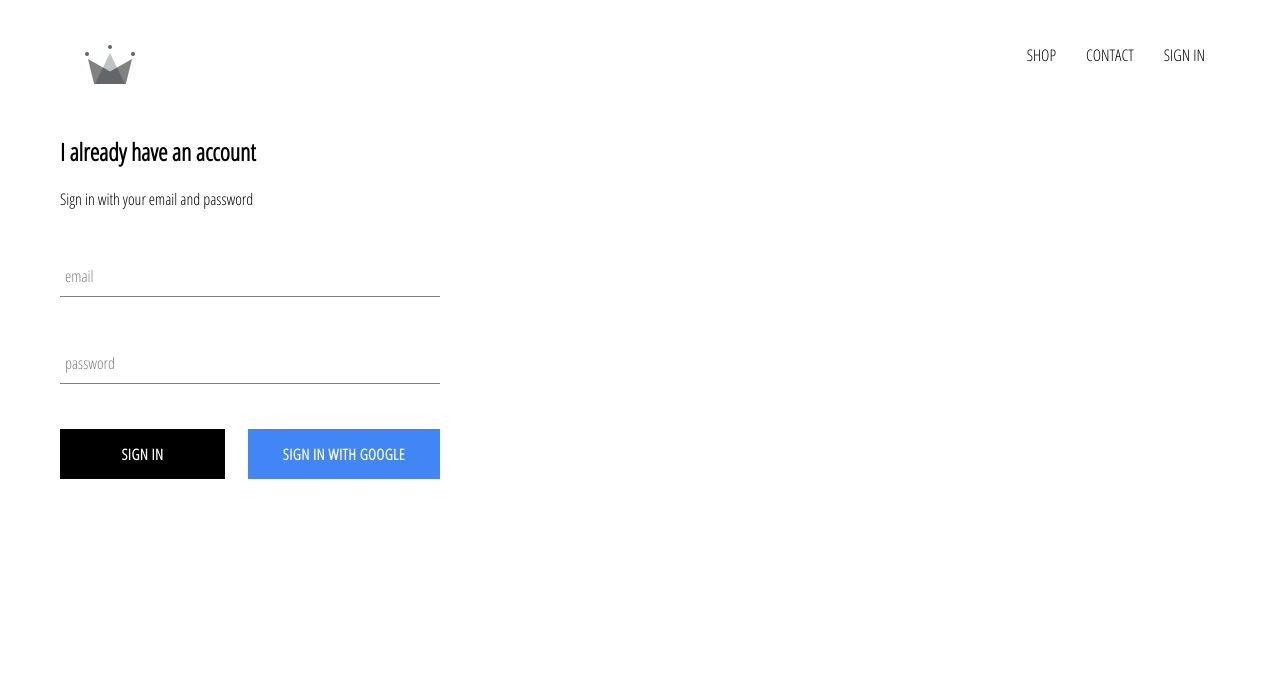
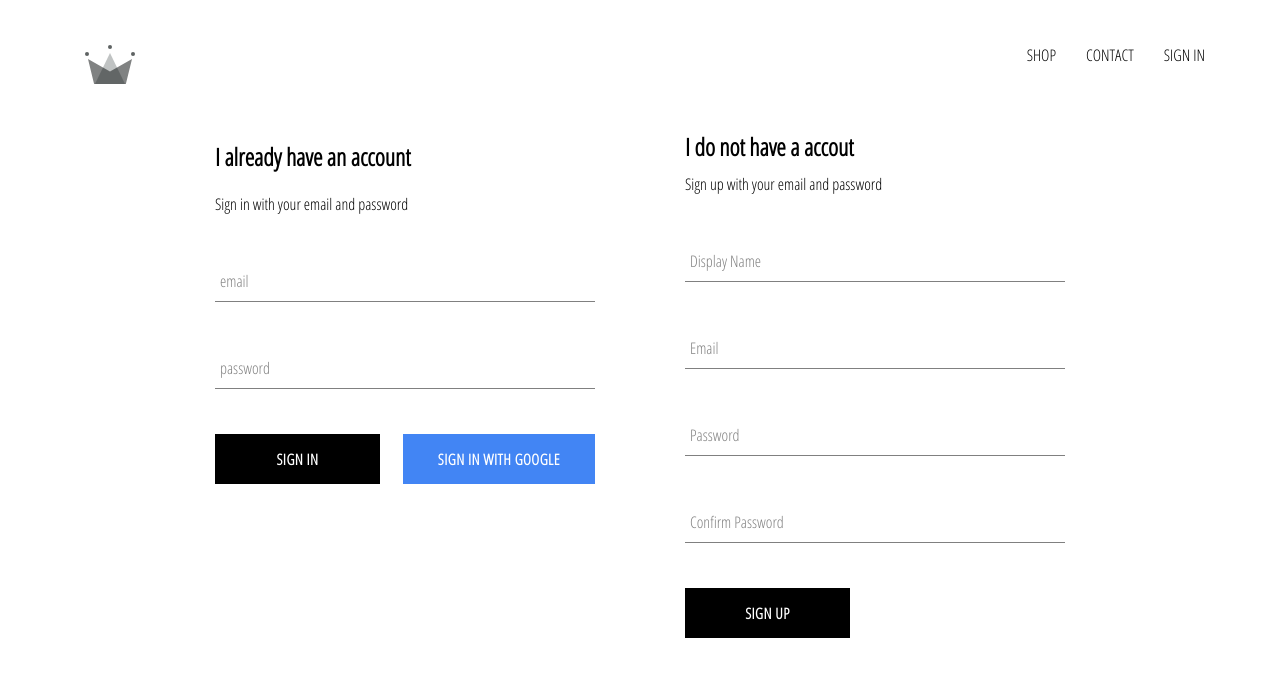
Before and after one commit to lyfong2/crwn-clothing, a React (Create React App) app: page /signin in a window 1280 px wide. Shown: the top 676 px of the page. Built offline with nearby package versions, Linux system fonts and the light colour scheme; no server answers.

Commit message:
implemented firebase utils, included ability to store authenticated users into our firestore database

```diff
--- a/src/App.js
+++ b/src/App.js
@@ -5,9 +5,8 @@
 import ShopPage from './pages/shop/shop.component';
 import SignInAndSignUpPage from './pages/sign-in-and-sign-up/sign-in-and-sign-up.component';
 import Header from './components/header/header.component';
-import { auth } from './firebase/firebase.utils';
+import { auth, createUserProfileDocument } from './firebase/firebase.utils';
 
-// 做auth,
 
 class App extends React.Component {
   constructor() {
@@ -20,10 +19,22 @@
   unsubscribeFromAuth = null
 
   componentDidMount(){
-    // between our application and our firebase at whenever any changes
-    this.unsubscribeFromAuth = auth.onAuthStateChanged(user => {
-      this.setState({ currentUser: user });
+    this.unsubscribeFromAuth = auth.onAuthStateChanged(async userAuth => {
+      if(userAuth) {
+        const userRef = await createUserProfileDocument(userAuth);
 
+        userRef.onSnapshot(snapShot => {
+          this.setState({
+            currentUser: {
+              id: snapShot.id,
+              ...snapShot.data()
+            }
+          });
+          console.log(this.state);
+        });
+      } else {
+        this.setState({currentUser: userAuth});
+      }
     });
   }
 
--- a/src/components/header/header.component.jsx
+++ b/src/components/header/header.component.jsx
@@ -19,7 +19,7 @@
             </Link>
             {
                 currentUser ?(
-                    <div className='option' onclick={() => auth.signOut()}>SIGN OUT</div>
+                    <div className='option' onClick={() => auth.signOut()}>SIGN OUT</div>
                 ):(
                     <Link className='option' to='/signin'>SIGN IN</Link>
                 )
--- /dev/null
+++ b/src/components/sign-up/sign-up.component.jsx
@@ -0,0 +1,96 @@
+import React from 'react';
+
+import FormInput from '../form-input/form-input.component';
+import CustomButton from '../custom-button/custom-button.component';
+import { auth, createUserProfileDocument } from '../../firebase/firebase.utils';
+
+import './sign-up.styles.scss';
+
+class SignUp extends React.Component {
+    constructor(){
+        super();
+
+        this.state ={
+            displayName: '',
+            email: '',
+            password: '',
+            confirmPassword: ''
+        }
+    }
+
+    handleSubmit = async event =>{
+        event.preventDefault();
+        const {displayName, email, password, confirmPassword } = this.state;
+
+        if(password !== confirmPassword){
+            alert("passwords don't match");
+            return;
+        }
+
+        try{
+            const { user } = await auth.createUserWithEmailAndPassword(email, password);
+            await createUserProfileDocument(user, {displayName});
+
+            this.setState({
+                displayName: '',
+                email: '',
+                passwordconfirmPassword: ''
+            });
+        } catch(error) {
+            console.error(error);
+        }
+    }
+
+    handleChange = event => {
+        const { name, value } = event.target;
+        this.setState({ [name]: value });
+    }
+
+
+    render() {
+        const {displayName, email, password, confirmPassword } = this.state;
+        return(
+            <div className='sign-up'>
+                <h2 className='title'>I do not have a accout</h2>
+                <span>Sign up with your email and password</span>
+                <form className='sign-up-form' onSubmit={this.handleSubmit}>
+                    <FormInput
+                        type='text'
+                        name='displayName'
+                        value={displayName}
+                        onChange={this.handleChange}
+                        label='Display Name'
+                        required
+                    />
+                    <FormInput
+                        type='email'
+                        name='email'
+                        value={email}
+                        onChange={this.handleChange}
+                        label='Email'
+                        required
+                    />
+                    <FormInput
+                        type='password'
+                        name='password'
+                        value={password}
+                        onChange={this.handleChange}
+                        label='Password'
+                        required
+                    />
+                    <FormInput
+                        type='password'
+                        name='confirmPassword'
+                        value={confirmPassword}
+                        onChange={this.handleChange}
+                        label='Confirm Password'
+                        required
+                    />
+                    <CustomButton type='submit'>SIGN UP</CustomButton>
+                </form>
+            </div>
+        )
+    }
+}
+
+export default SignUp;
--- /dev/null
+++ b/src/components/sign-up/sign-up.styles.scss
@@ -0,0 +1,9 @@
+.sign-up {
+    display: flex;
+    flex-direction: column;
+    width: 380px;
+
+    .title{
+        margin: 10px 0;
+    }
+}
--- a/src/firebase/firebase.utils.js
+++ b/src/firebase/firebase.utils.js
@@ -13,6 +13,30 @@
     measurementId: "G-XNY4KKP49G"
 };
 
+export const createUserProfileDocument = async (userAuth, additionalData) => {
+    if(!userAuth) return;
+    const userRef = firestore.doc(`users/${userAuth.uid}`);
+
+    const snapShot = await userRef.get();
+
+    if(!snapShot.exists) {
+        const { displayName, email } = userAuth;
+        const createdAt = new Date();
+
+        try {
+            await userRef.set({
+                displayName,
+                email,
+                createdAt,
+                ...additionalData
+            })
+        } catch (error) {
+            console.log('error creating user', error.message);
+        }
+    }
+    return userRef;
+}
+
 firebase.initializeApp(config);
 
 export const auth = firebase.auth();
--- a/src/pages/sign-in-and-sign-up/sign-in-and-sign-up.component.jsx
+++ b/src/pages/sign-in-and-sign-up/sign-in-and-sign-up.component.jsx
@@ -1,11 +1,14 @@
 import React from 'react';
 import './sign-in-and-sign-up.style.scss';
 
+
 import SignIn from '../../components/sign-in/sign-in.component';
+import SignUp from '../../components/sign-up/sign-up.component';
 
 const SignInAndSignUpPage = () => (
     <div className='sign-in-and-sign-up'>
         <SignIn/>
+        <SignUp/>
     </div>
 )
 
--- a/src/pages/sign-in-and-sign-up/sign-in-and-sign-up.style.scss
+++ b/src/pages/sign-in-and-sign-up/sign-in-and-sign-up.style.scss
@@ -0,0 +1,6 @@
+.sign-in-and-sign-up {
+    width: 850px;
+    display: flex;
+    justify-content: space-between;
+    margin: 30px auto;
+}
```
